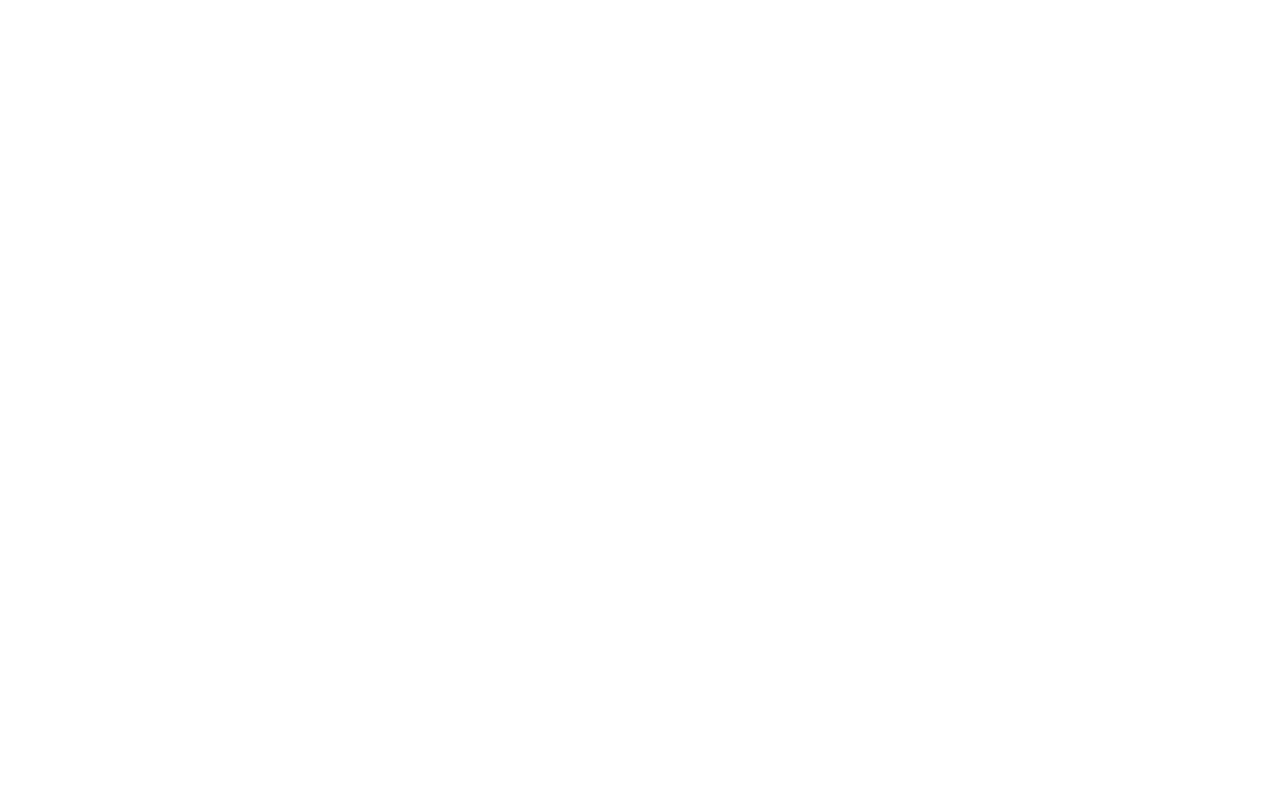
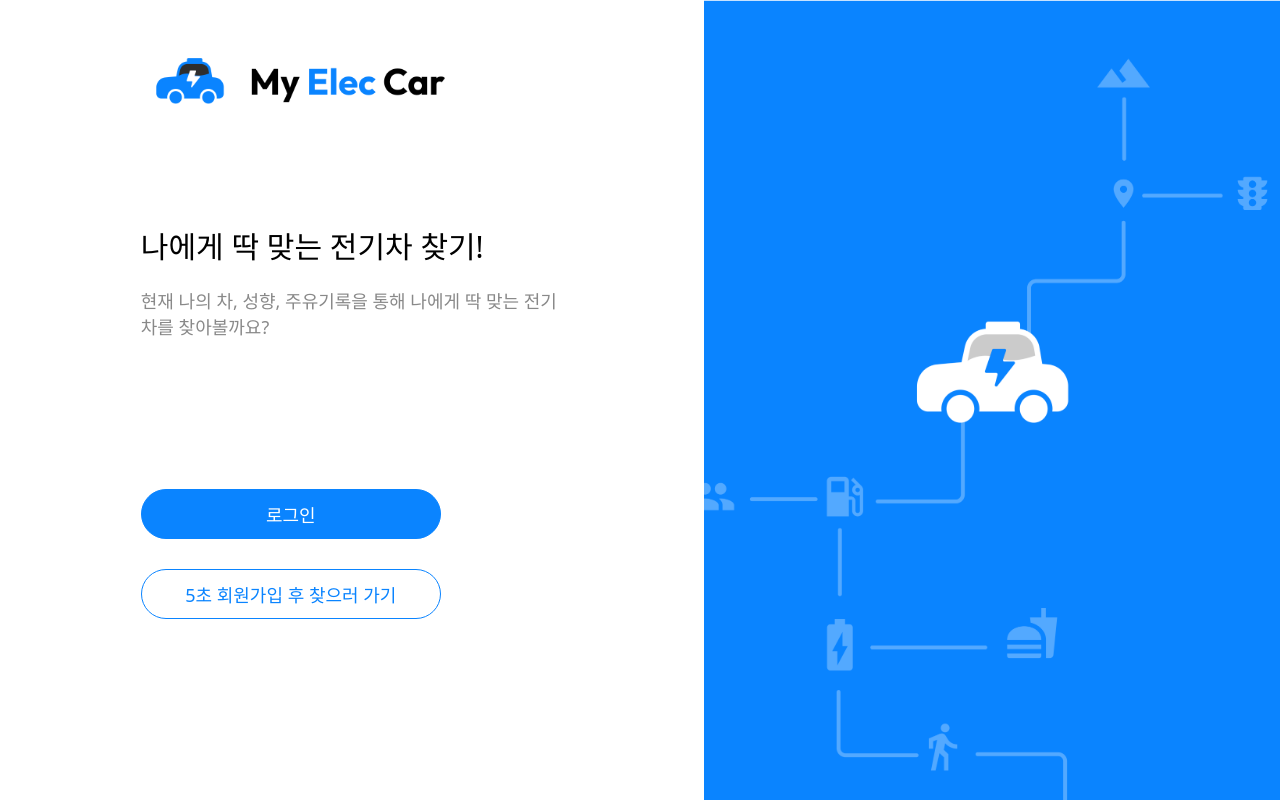
Before and after one commit to puremint02s/eleccarmirror, a React (Create React App) app in the folder front/: page / in a window 1280 px wide. Before the commit this address had no page. Built offline with nearby package versions, Linux system fonts and the light colour scheme.

Commit message:
[FEAT] - add mainPage and connect to login page by login button

```diff
--- a/front/src/App.tsx
+++ b/front/src/App.tsx
@@ -2,13 +2,18 @@
 import { BrowserRouter, Routes, Route } from "react-router-dom";
 
 const Login = lazy(() => import("./components/Pages/LoginPage"));
+// const MainPage = lazy(() => import("./components/Pages/MainPage"));
+import Main from "./components/Pages/MainPage";
+import SignUp from "./components/Pages/SignUpPage";
 
 function App() {
   return (
     <Suspense>
       <BrowserRouter>
         <Routes>
+          <Route path="/" element={<Main />} />
           <Route path="/login" element={<Login />} />
+          <Route path="/signup" element={<SignUp />} />
         </Routes>
       </BrowserRouter>
     </Suspense>
--- a/front/src/components/Pages/LoginPage.tsx
+++ b/front/src/components/Pages/LoginPage.tsx
@@ -5,7 +5,10 @@
 function LoginPage() {
   const { register, errors, handleSubmit, handleLoginSubmit } = LoginHook();
   return (
-    <LoginForm register={register} errors={errors} onLoginSubmitEvent={handleSubmit(handleLoginSubmit)}
+    <LoginForm
+      register={register}
+      errors={errors}
+      onLoginSubmitEvent={handleSubmit(handleLoginSubmit)}
     />
   );
 }
--- /dev/null
+++ b/front/src/components/Pages/MainPage.tsx
@@ -0,0 +1,95 @@
+import React from "react";
+import "../../style/app.css";
+import { Link } from "react-router-dom";
+
+const MainPage = () => {
+  return (
+    <>
+      <div style={{ display: "flex", width: "100vw", height: "100vh" }}>
+        <div
+          style={{
+            display: "flex",
+            flexDirection: "column",
+            alignItems: "center",
+            justifyContent: "center",
+            width: "55vw",
+            height: "100%",
+          }}
+        >
+          <div
+            style={{
+              width: "60%",
+              height: "90%",
+              display: "flex",
+              flexDirection: "column",
+            }}
+          >
+            <img
+              style={{ width: 320 }}
+              src="img/MyElecCar logo.png"
+              alt="서비스 로고"
+            />
+            <span
+              style={{
+                fontSize: "30px",
+                marginTop: "100px",
+                marginBottom: "20px",
+              }}
+            >
+              나에게 딱 맞는 전기차 찾기!
+            </span>
+            <span
+              style={{
+                fontSize: "18px",
+                color: "#898989",
+                marginBottom: "150px",
+              }}
+            >
+              현재 나의 차, 성향, 주유기록을 통해 나에게 딱 맞는 전기차를
+              찾아볼까요?
+            </span>
+            <Link to="/login">
+              <button
+                style={{
+                  fontSize: "18px",
+                  color: "white",
+                  width: "300px",
+                  height: "50px",
+                  backgroundColor: "#0A84FF",
+                  border: "1px solid #0A84FF",
+                  borderRadius: "28px",
+                  marginBottom: "30px",
+                }}
+              >
+                로그인
+              </button>
+            </Link>
+            <Link to="/signup">
+              <button
+                style={{
+                  fontSize: "18px",
+                  color: "#0A84FF",
+                  width: "300px",
+                  height: "50px",
+                  backgroundColor: "white",
+                  border: "1px solid #0A84FF",
+                  borderRadius: "28px",
+                }}
+              >
+                5초 회원가입 후 찾으러 가기
+              </button>
+            </Link>
+          </div>
+        </div>
+        <div style={{ width: "45vw", height: "100%" }}>
+          <img
+            style={{ width: "100%", height: "100%", objectFit: "cover" }}
+            src="img/mainPage bg.png"
+            alt="메인페이지 우측 배경"
+          />
+        </div>
+      </div>
+    </>
+  );
+};
+export default MainPage;
--- /dev/null
+++ b/front/src/components/Pages/SignUpPage.tsx
@@ -0,0 +1,9 @@
+import React from "react";
+import "../../style/app.css";
+import { Link } from "react-router-dom";
+
+const SignUpPage = () => {
+  return <>회원가입</>;
+};
+
+export default SignUpPage;
--- /dev/null
+++ b/front/src/style/app.css
@@ -0,0 +1,6 @@
+*{
+    border: none;
+    margin: 0;
+    padding: 0;
+    font-family: system-ui, -apple-system, BlinkMacSystemFont, 'Segoe UI', Roboto, Oxygen, Ubuntu, Cantarell, 'Open Sans', 'Helvetica Neue', sans-serif;
+}
```
Also changed, not shown: front/public/img/mainPage bg.png (added).
